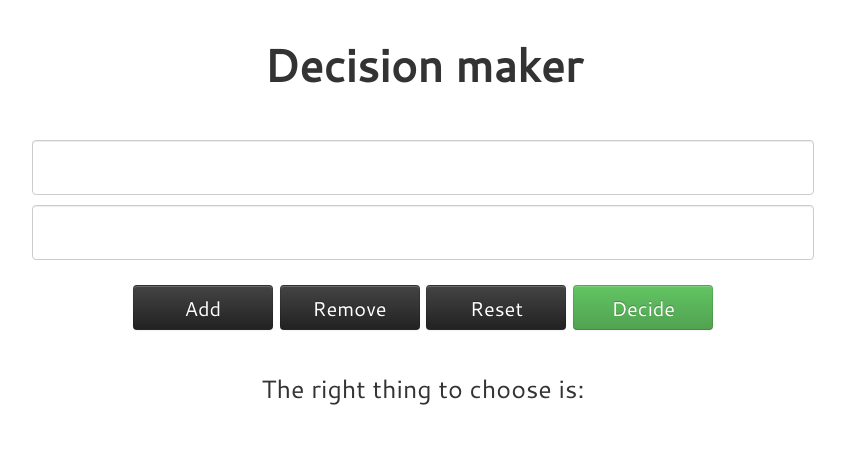
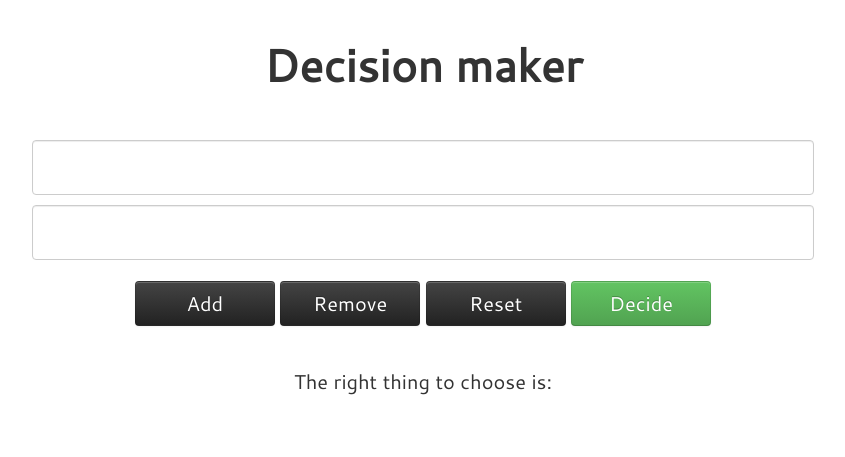
Before and after one commit to babaa/decisionmaker, a PHP site: page / in a window 1280 px wide. Shown: the top 457 px of the page, without its empty margins (217-1062 px from the left). Run offline with PHP 8.4, Linux system fonts and the light colour scheme.

Commit message:
shrink answer font

```diff
--- a/css/style.css
+++ b/css/style.css
@@ -1,7 +1,7 @@
 #wrap {
   position:relative;
   text-align: center;
-  font-size: 25px;
+  font-size: 20px;
   }
 
 #content {
@@ -12,7 +12,7 @@
 
 #answer {
   padding: 20px;
-  font-size: 2em;
+  font-size: 30px;
 }
 
 .pre-decision {
```
